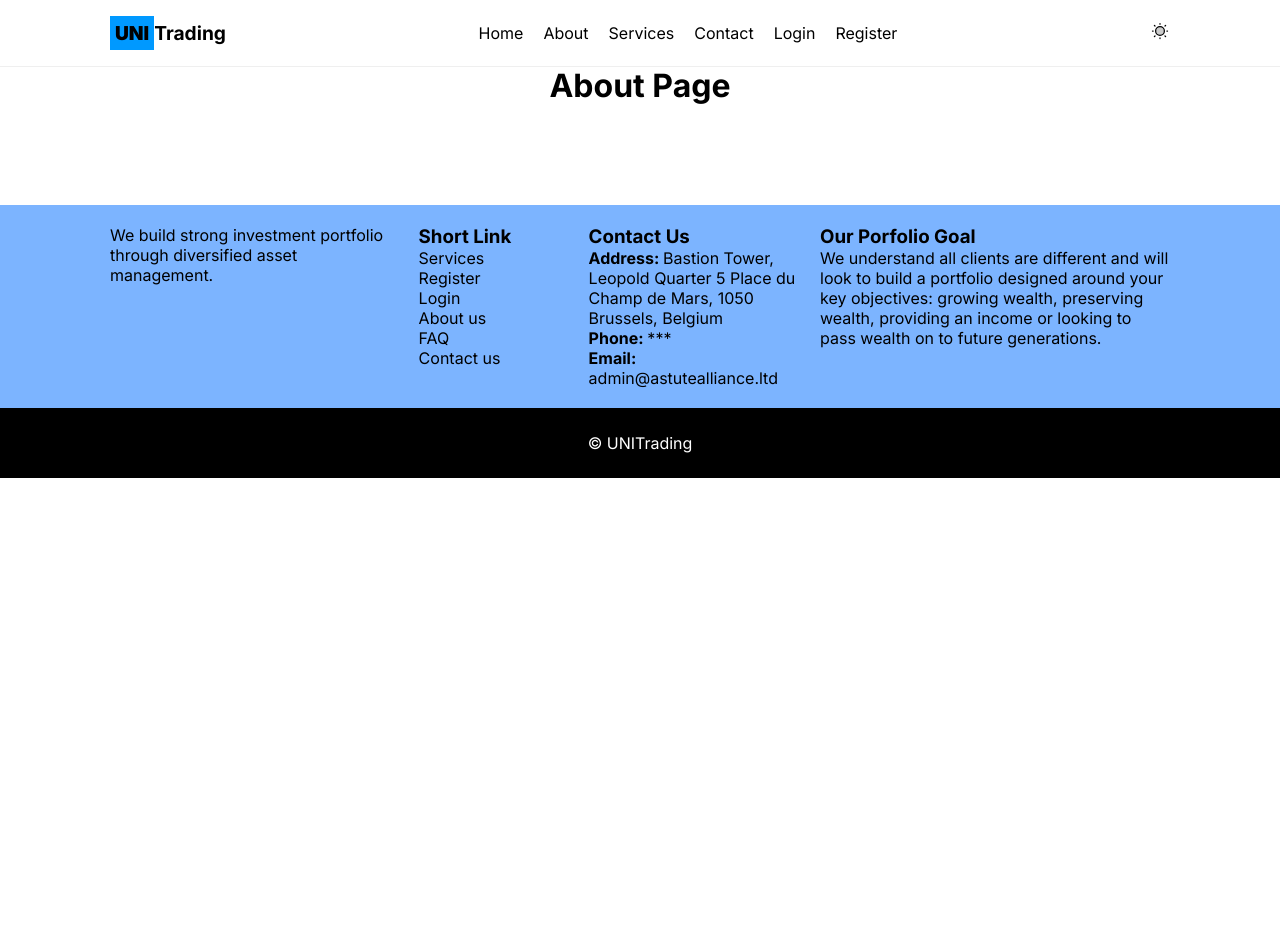
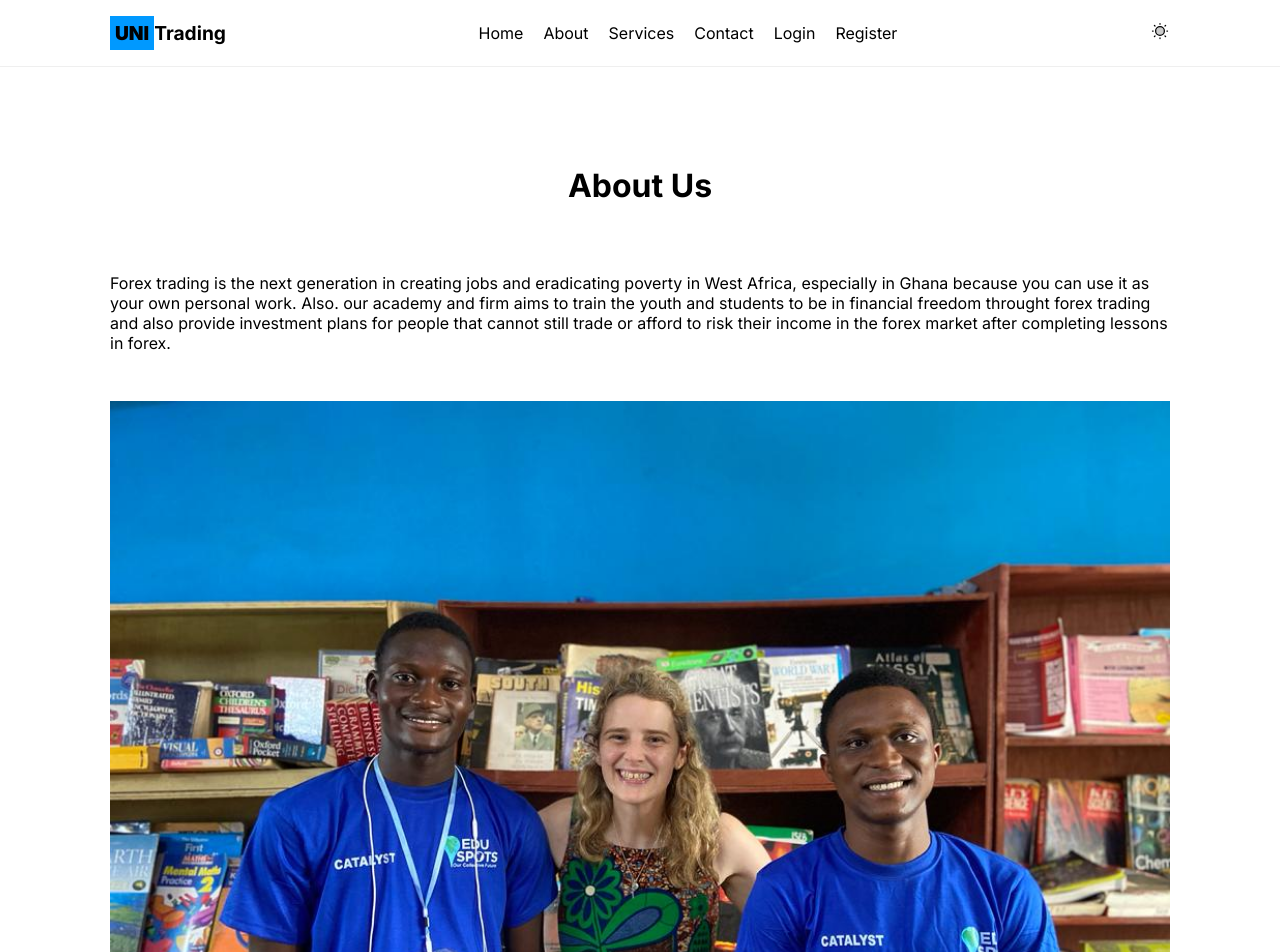
Before and after one commit to etornam45/forex_danny, a Next.js app: page /about in a window 1280 px wide. Shown: the top 952 px of the page. Before the commit the page ends 800 px from the top, so only its background shows below. Built offline with nearby package versions, Linux system fonts and the light colour scheme.

Commit message:
very simple about page

```diff
--- /dev/null
+++ b/app/components/about/about-hero-section.tsx
@@ -0,0 +1,21 @@
+import './about-hero.scss'
+import Image from 'next/image'
+import GroupImage from "../../assets/group.jpeg"
+
+const AboutHeroSection = () => (<>
+    <div className='fluid-container'>
+        <div className="about-hero" >
+            <p>
+                Forex trading is the next generation in creating jobs and eradicating poverty
+                in West Africa, especially in Ghana because you can use it as your own personal
+                work. Also. our academy and firm aims to train the youth and students to be
+                in financial freedom throught forex trading and also provide investment plans for
+                people that cannot still trade or afford to risk their income in the forex market after
+                completing lessons in forex.
+            </p>
+            <Image src={GroupImage} alt='Forex Group' />
+        </div>
+    </div>
+</>)
+
+export default AboutHeroSection
--- /dev/null
+++ b/app/components/about/about-hero.scss
@@ -0,0 +1,12 @@
+.about-hero{
+    display: flex;
+    flex-direction: column;
+    gap: 3rem !important;
+    align-items: center;
+    margin-top: 3rem;
+
+    img{
+        width: 100%;
+        height: auto;
+    }
+}
--- a/app/components/about/content.tsx
+++ b/app/components/about/content.tsx
@@ -1,8 +1,10 @@
+import AboutHeroSection from "./about-hero-section"
 
 
 const AboutContent = () => {
     return (<>
-        <h1 style={{textAlign: "center"}}>About Page</h1>
+        <h1 style={{textAlign: "center", marginTop: 100}}>About Us</h1>
+        <AboutHeroSection />
     </>)
 }
 
```
